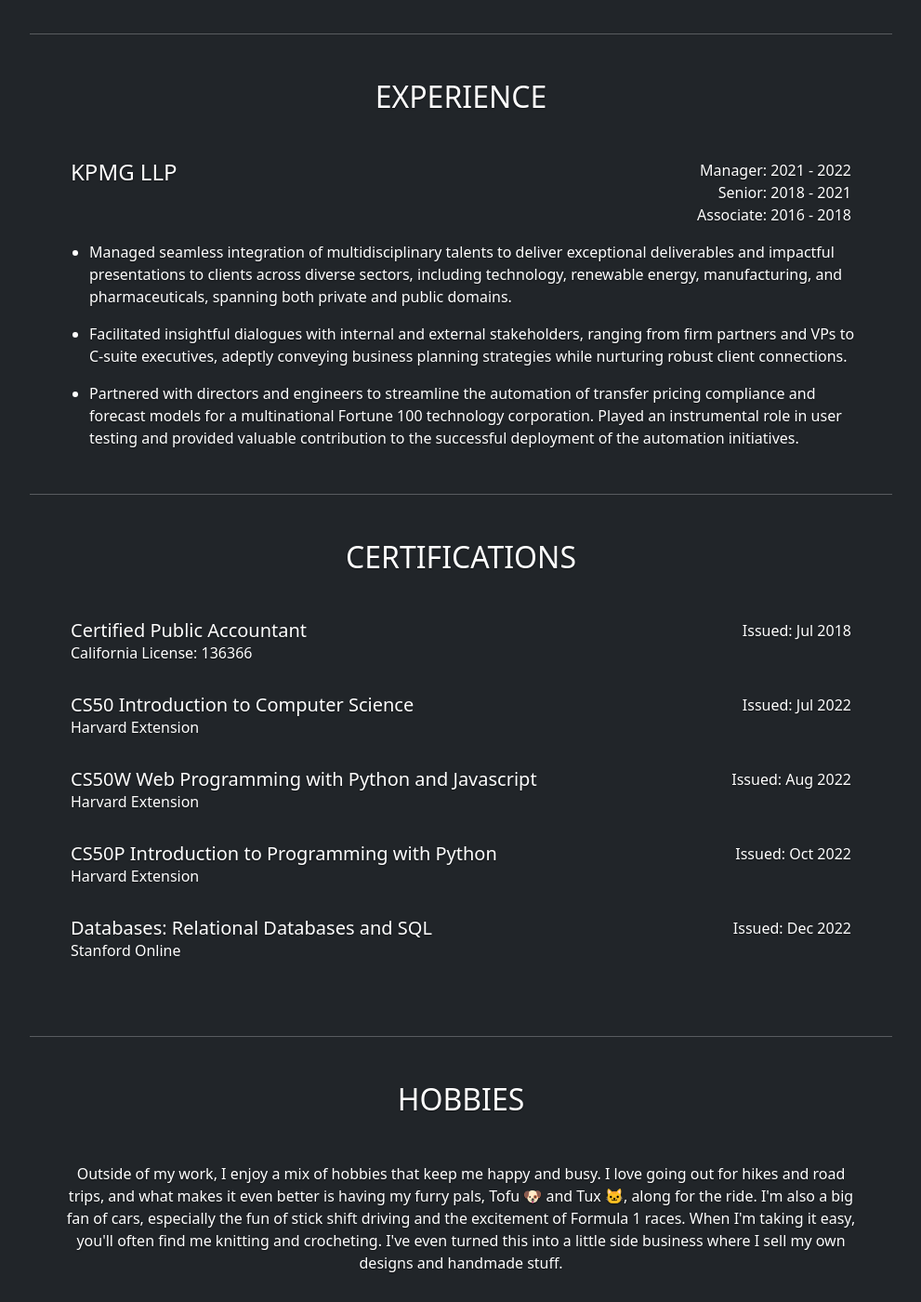
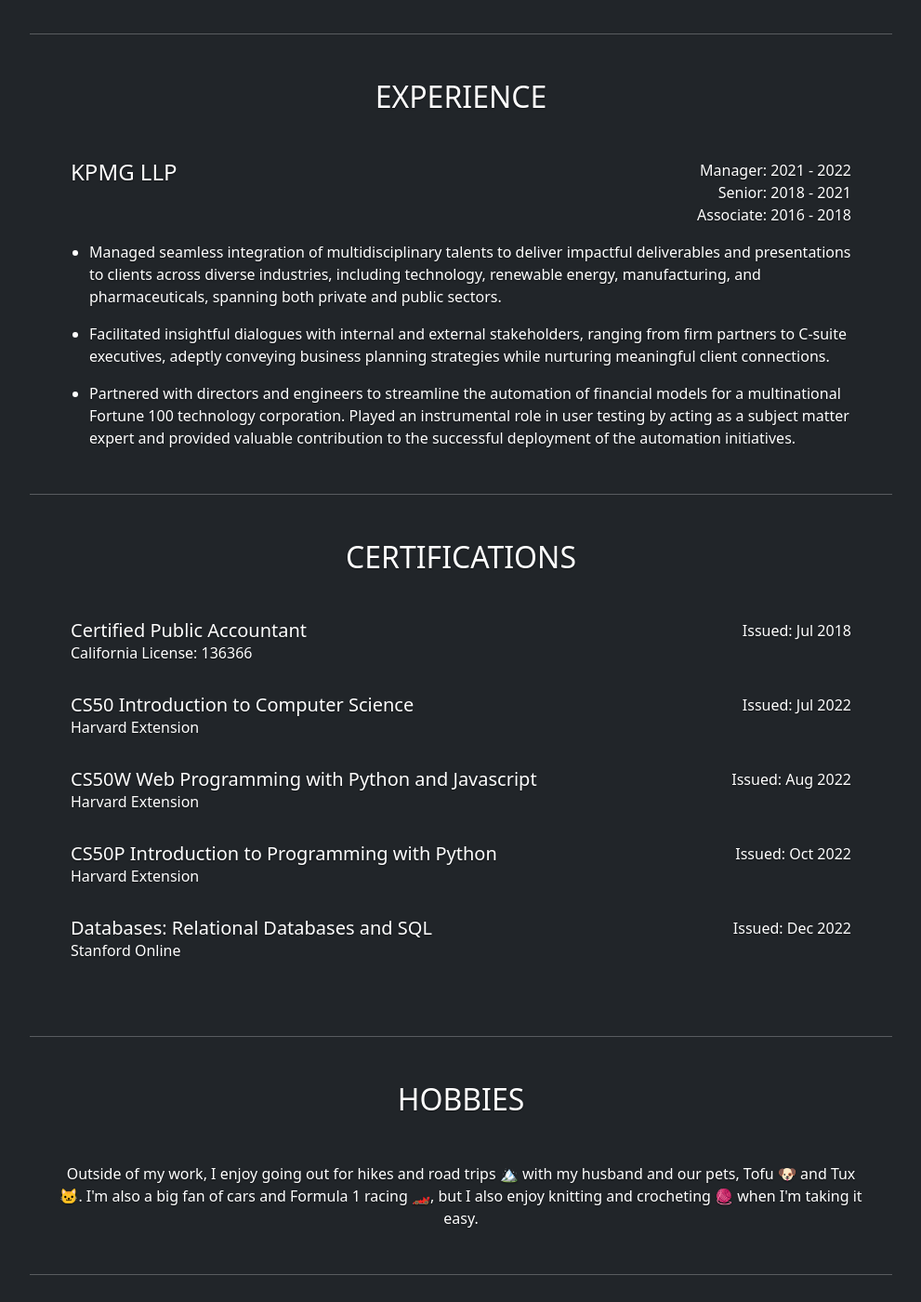
Before and after one commit to rachlllg/rachlllg.github.io, a Jekyll site: the page built from docs/_pages/about.markdown, in a window 1280 px wide and 1400 px high, scrolled down 1991 px. Shown: the whole window at 93% size, without its empty margins (144-1135 px from the left). Built offline with Jekyll 4.4.1, drawn with Linux system fonts in a browser that asks for light colours; nearby versions of some CDN libraries; comment, search, counter and statistics services are not loaded; some of the changed text lies outside the part shown.

Commit message:
update_about

```diff
--- a/docs/_includes/about.html
+++ b/docs/_includes/about.html
@@ -65,7 +65,7 @@
             <img class="img-fluid" style="max-width: 30px;" src="assets/img/logo/python-logo-only.png" alt="python logo">
           </div>
           <div class="col-10 text-start mb-3">
-            Python: NumPy | Pandas | Tensorflow | Scikit-Learn | PyTorch | Matplotlib | Seaborn | Geopandas
+            Python: NumPy | Pandas | TensorFlow | Scikit-Learn | PyTorch | Matplotlib | Seaborn | Geopandas
           </div>
         </div>
         <div class="row">
@@ -234,16 +234,16 @@
       </div>
       <ul class="mt-3 text-start">
         <li class="mb-3">
-          Managed seamless integration of multidisciplinary talents to deliver exceptional deliverables and impactful presentations to clients across diverse sectors,
-          including technology, renewable energy, manufacturing, and pharmaceuticals, spanning both private and public domains.
+          Managed seamless integration of multidisciplinary talents to deliver impactful deliverables and presentations to clients across diverse industries,
+          including technology, renewable energy, manufacturing, and pharmaceuticals, spanning both private and public sectors.
         </li>
         <li class="mb-3">
-          Facilitated insightful dialogues with internal and external stakeholders, ranging from firm partners and VPs to C-suite executives,
-          adeptly conveying business planning strategies while nurturing robust client connections.
+          Facilitated insightful dialogues with internal and external stakeholders, ranging from firm partners to C-suite executives,
+          adeptly conveying business planning strategies while nurturing meaningful client connections.
         </li>
         <li class="mb-3">
-          Partnered with directors and engineers to streamline the automation of transfer pricing compliance and forecast models for a multinational
-          Fortune 100 technology corporation. Played an instrumental role in user testing and provided valuable contribution to the successful deployment of the automation initiatives.
+          Partnered with directors and engineers to streamline the automation of financial models for a multinational Fortune 100 technology corporation.
+          Played an instrumental role in user testing by acting as a subject matter expert and provided valuable contribution to the successful deployment of the automation initiatives.
         </li>
       </ul>
     </div>
@@ -311,11 +311,8 @@
     <h2>HOBBIES</h2>
     <div class="px-3 mt-5">
       <p>
-        Outside of my work, I enjoy a mix of hobbies that keep me happy and busy. I love going out for hikes and road trips,
-        and what makes it even better is having my furry pals, Tofu 🐶 and Tux 🐱, along for the ride.
-        I'm also a big fan of cars, especially the fun of stick shift driving and the excitement of Formula 1 races.
-        When I'm taking it easy, you'll often find me knitting and crocheting. I've even turned this into a little side business
-        where I sell my own designs and handmade stuff.
+        Outside of my work, I enjoy going out for hikes and road trips 🏔 with my husband and our pets, Tofu 🐶 and Tux 🐱.
+        I'm also a big fan of cars and Formula 1 racing 🏎️, but I also enjoy knitting and crocheting 🧶 when I'm taking it easy.
       </p>
     </div>
   </div>
--- a/docs/_includes/home.html
+++ b/docs/_includes/home.html
@@ -2,7 +2,7 @@
 <main class="px-3 cover-home-container mx-auto">
   <h1>Hi, I'm Rachel!</h1>
   <p class="lead">
-    I am an early career Data Scientist, proficient in Python, R, and SQL, with a deep understanding of machine learning algorithms.
+    I am an early career Data Scientist, proficient in Python, R, and SQL, with a deep understanding of machine learning algorithms and years of project and people management experience.
   </p>
   <p><a href="/about">Learn More About Me</a></p>
   <p class="lead">
```
